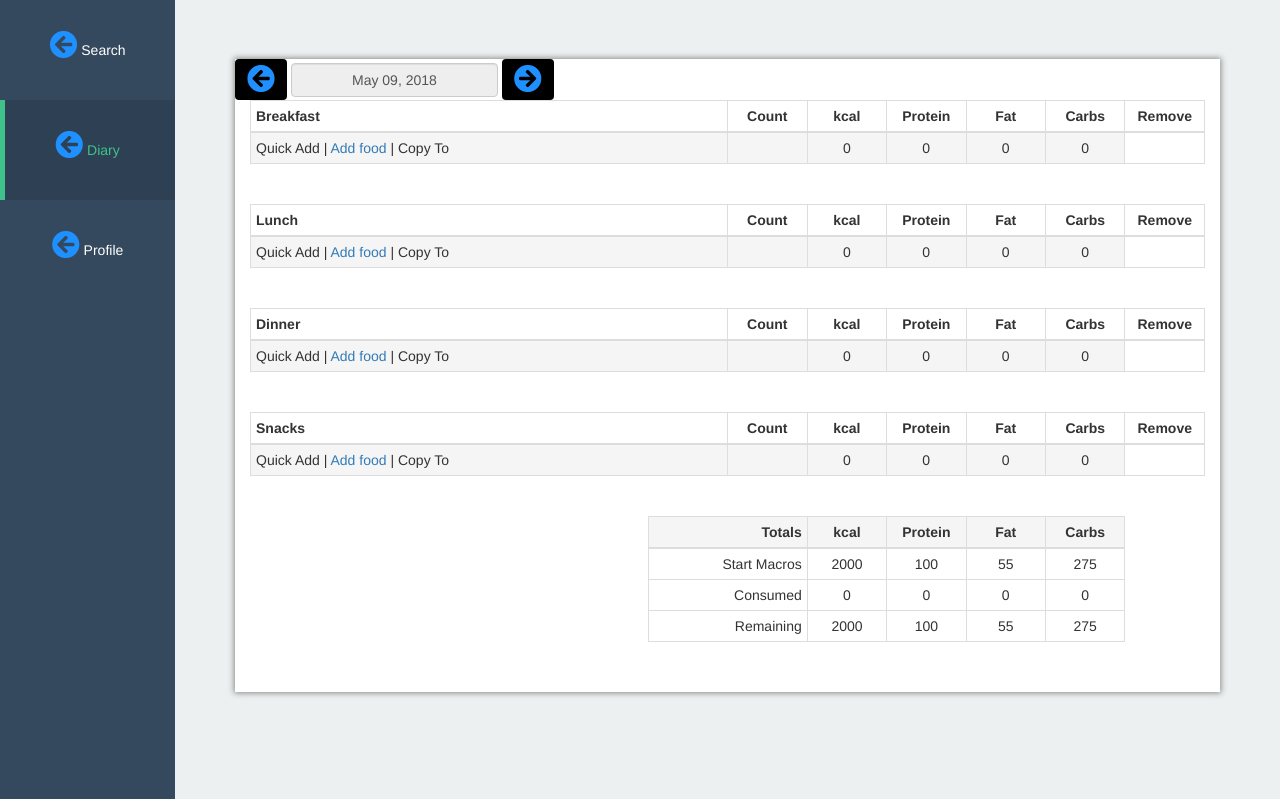
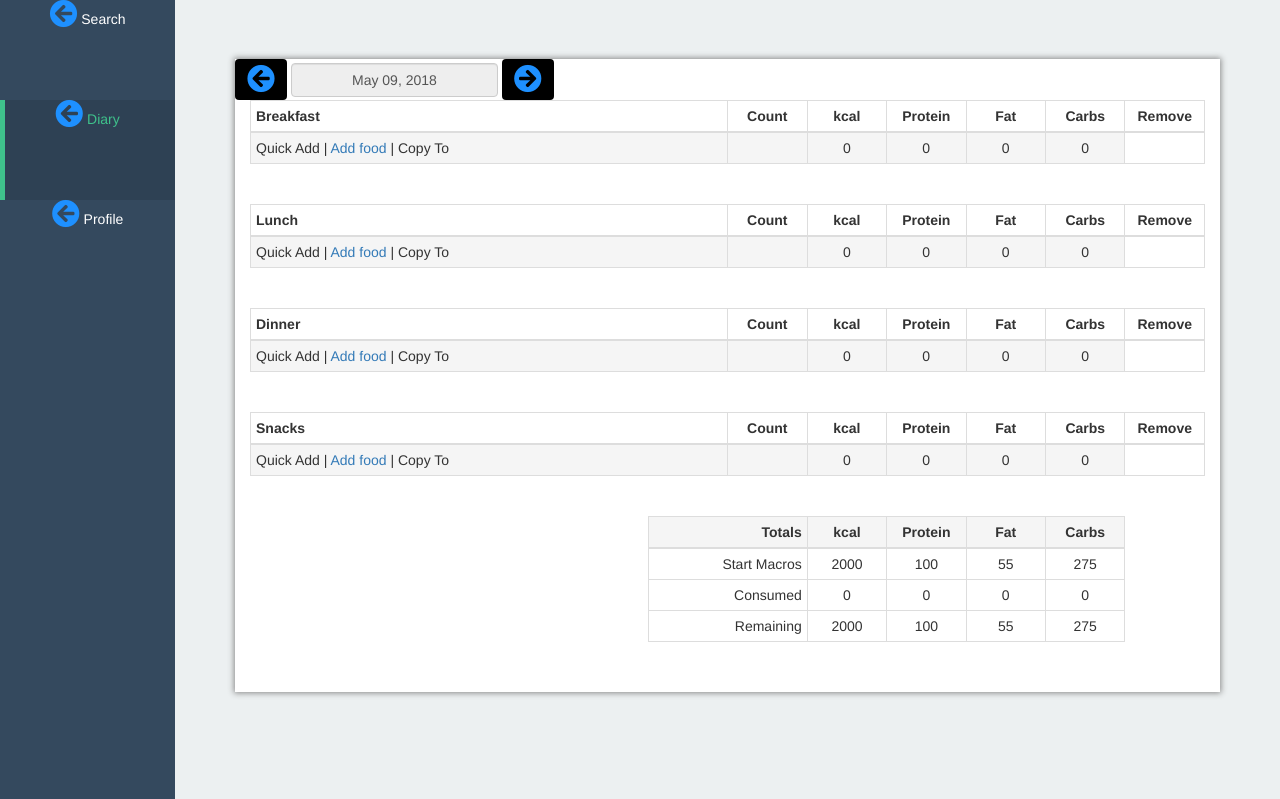
Before and after one commit to grassten/MacroTrackerProject, a Flask app: page /diary in a window 1280 px wide. Shown: the part 51-850 px from the top of the page. Run offline with Flask 2, Linux system fonts and the light colour scheme; the visitor is signed in with stand-in values (Sample User, id 1); data comes from the database, SQL or seed files in the repository; data that the repository does not hold is empty; some libraries are stand-ins or nearby versions.

Commit message:
navbar styling

```diff
--- a/app/static/navbar_style_custom.css
+++ b/app/static/navbar_style_custom.css
@@ -139,7 +139,6 @@ body {
     .side-nav>li>a>div {
         margin: 0px;
         padding: 0px;
-        line-height: 100px;
         display: inline-block;
     }
 }
```
